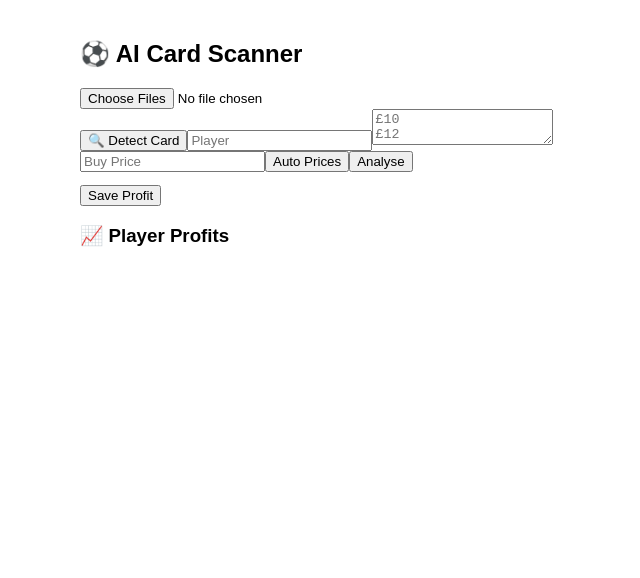
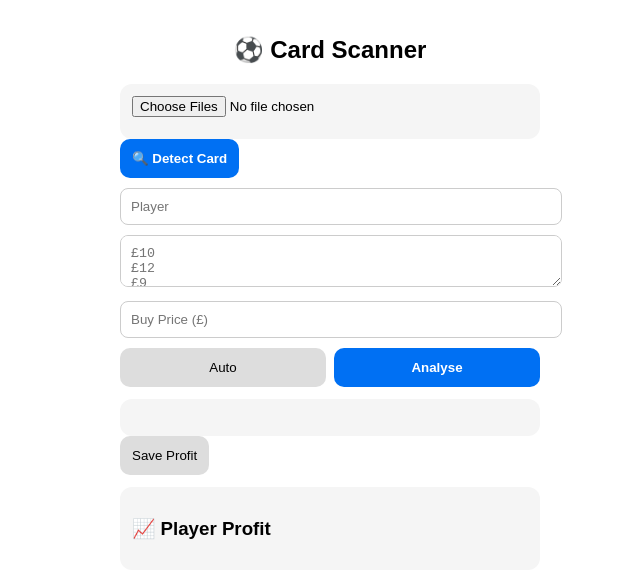
Before and after one commit to MooreMM23/card-scanner-app, a Next.js app: page / in a window 1280 px wide. Shown: the top 578 px of the page, without its empty margins (310-950 px from the left). Built offline with nearby package versions, Linux system fonts and the light colour scheme.

Commit message:
page.jsx

```diff
--- a/app/page.jsx
+++ b/app/page.jsx
@@ -10,6 +10,7 @@ export default function FootballCardApp() {
   const [purchasePrice, setPurchasePrice] = useState("");
   const [soldCards, setSoldCards] = useState([]);
 
+  // ===== PRICE ENGINE =====
   const parsePrices = (text) =>
     text
       .split("\\n")
@@ -25,7 +26,7 @@ export default function FootballCardApp() {
   };
 
   const trend = (arr) => {
-    if (arr.length < 3) return "Not enough data";
+    if (arr.length < 3) return "Unknown";
     const first = avg(arr.slice(0, 2));
     const last = avg(arr.slice(-2));
     if (last > first) return "📈 Rising";
@@ -60,24 +61,26 @@ export default function FootballCardApp() {
     return "❌ SKIP";
   };
 
+  // ===== AI DETECTION =====
   const generateDetectionPrompt = () => {
     if (images.length === 0) return;
 
-    const prompt = `Identify this football trading card from the images provided.
+    const prompt = `Identify this football trading card.
 
 Return:
 - Player name
 - Year
 - Set/Brand
-- Parallel/variation
-- Card number (if visible)
+- Parallel
+- Card number
 
-Be accurate and do not guess.`;
+Be accurate.`;
 
     navigator.clipboard.writeText(prompt);
-    setOutput("✅ Prompt copied — paste into Copilot with images.");
+    setOutput("✅ Prompt copied. Upload images in Copilot and paste it.");
   };
 
+  // ===== ANALYSIS =====
   const analyse = () => {
     setLoading(true);
 
@@ -99,19 +102,22 @@ Market Avg: £${a.toFixed(2)}
 📈 TREND: ${t}
 🔥 SCORE: ${score}/10
 
-🤖 ${finalDecision}`);
+🤖 DECISION: ${finalDecision}`);
       setLoading(false);
     }, 300);
   };
 
+  // ===== IMAGE HANDLING =====
   const handleImages = (e) => {
     setImages(Array.from(e.target.files));
   };
 
+  // ===== DEMO EBAY DATA =====
   const fetchEbay = () => {
     setSales("£10\\n£12\\n£9");
   };
 
+  // ===== TRACKING =====
   const addSale = () => {
     if (!purchasePrice || !playerName) return;
 
@@ -119,7 +125,7 @@ Market Avg: £${a.toFixed(2)}
 
     setSoldCards([
       ...soldCards,
-      { player: playerName, profit },
+      { player: playerName, profit }
     ]);
   };
 
@@ -131,67 +137,87 @@ Market Avg: £${a.toFixed(2)}
     return map;
   };
 
+  // ===== UI STYLES =====
+  const card = {
+    background: "#f5f5f5",
+    padding: 12,
+    borderRadius: 12,
+    marginTop: 12
+  };
+
+  const input = {
+    width: "100%",
+    padding: 10,
+    marginTop: 10,
+    borderRadius: 8,
+    border: "1px solid #ccc"
+  };
+
+  const primary = {
+    flex: 1,
+    padding: 12,
+    background: "#0070f3",
+    color: "white",
+    border: "none",
+    borderRadius: 10,
+    fontWeight: "bold"
+  };
+
+  const secondary = {
+    flex: 1,
+    padding: 12,
+    background: "#ddd",
+    border: "none",
+    borderRadius: 10
+  };
+
+  // ===== UI =====
   return (
-    <div style={{ padding: 20, maxWidth: 500, margin: "auto" }}>
-      <h2>⚽ AI Card Scanner</h2>
+    <div style={{ padding: 16, maxWidth: 420, margin: "auto" }}>
+      <h2 style={{ textAlign: "center" }}>⚽ Card Scanner</h2>
 
-      <input
-        type="file"
-        accept="image/*"
-        capture="environment"
-        multiple
-        onChange={handleImages}
-      />
-
-      <div>
+      {/* CAMERA */}
+      <div style={card}>
+        <input type="file" accept="image/*" capture="environment" multiple onChange={handleImages} />
+        <div style={{ display: "flex", gap: 6, marginTop: 10 }}>
           {images.map((img, i) => (
-          <img
-            key={i}
-            src={URL.createObjectURL(img)}
-            width={80}
-            alt="card"
-          />
+            <img key={i} src={URL.createObjectURL(img)} width={60} />
           ))}
         </div>
+      </div>
 
-      <button onClick={generateDetectionPrompt}>
+      <button style={primary} onClick={generateDetectionPrompt}>
         🔍 Detect Card
       </button>
 
-      <input
-        placeholder="Player"
-        value={playerName}
-        onChange={(e) => setPlayerName(e.target.value)}
-      />
+      <input style={input} placeholder="Player" value={playerName} onChange={(e) => setPlayerName(e.target.value)} />
 
-      <textarea
-        placeholder={"£10\n£12\n£9"}
-        value={sales}
-        onChange={(e) => setSales(e.target.value)}
-      />
+      <textarea style={input} placeholder={"£10\n£12\n£9"} value={sales} onChange={(e) => setSales(e.target.value)} />
 
-      <input
-        placeholder="Buy Price"
-        value={purchasePrice}
-        onChange={(e) => setPurchasePrice(e.target.value)}
-      />
+      <input style={input} placeholder="Buy Price (£)" value={purchasePrice} onChange={(e) => setPurchasePrice(e.target.value)} />
 
-      <button onClick={fetchEbay}>Auto Prices</button>
-
-      <button onClick={analyse}>
+      <div style={{ display: "flex", gap: 8, marginTop: 10 }}>
+        <button style={secondary} onClick={fetchEbay}>Auto</button>
+        <button style={primary} onClick={analyse}>
           {loading ? "..." : "Analyse"}
         </button>
+      </div>
 
-      <pre>{output}</pre>
+      <div style={card}>
+        <pre style={{ whiteSpace: "pre-wrap" }}>{output}</pre>
+      </div>
 
-      <button onClick={addSale}>Save Profit</button>
+      <button style={secondary} onClick={addSale}>
+        Save Profit
+      </button>
 
-      <h3>📈 Player Profits</h3>
+      <div style={card}>
+        <h3>📈 Player Profit</h3>
         {Object.entries(playerStats()).map(([p, val]) => (
-        <div key={p}>
-          {p}: £{val}
+          <div key={p}>{p}: £{val}</div>
+        ))}
       </div>
-      ))}
     </div>
   );
 }
+``
```
Lines whose indentation alone changed are shown as unchanged.
